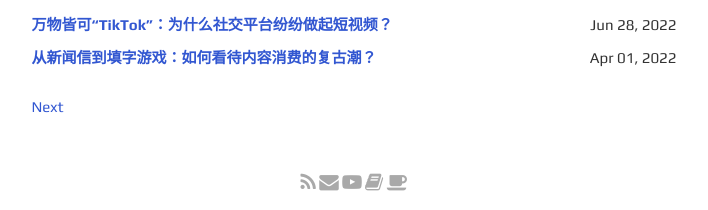
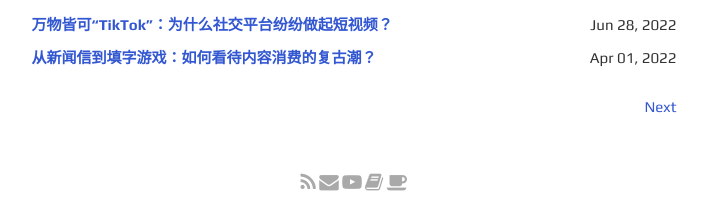
Before and after one commit to codyb1ue/codyb1ue.github.io, a Jekyll site: the page built from index.html, in a window 1280 px wide. Shown: the part 865-1075 px from the top of the page, without its empty margins (286-994 px from the left). Built offline with Jekyll 4.4.1, drawn with Linux system fonts in a browser that asks for light colours; the list of posts is cut into pages by our own code.

Commit message:
Update _main.scss

```diff
--- a/_sass/_main.scss
+++ b/_sass/_main.scss
@@ -601,18 +601,21 @@
 
 .pagination {
     display: flex;
-    justify-content: space-between;
+    justify-content: flex-end;
 }
 
 .pagination-buttons {
     display: flex;
-    width: 100%;
 }
 
-.previous,
+.previous {
+    margin-right: auto;
+}
+
 .next {
-    flex: 1;
+    margin-left: 10px;
 }
+
 
   // ------------------------------------
 $link-color: var(--link-color);
```
